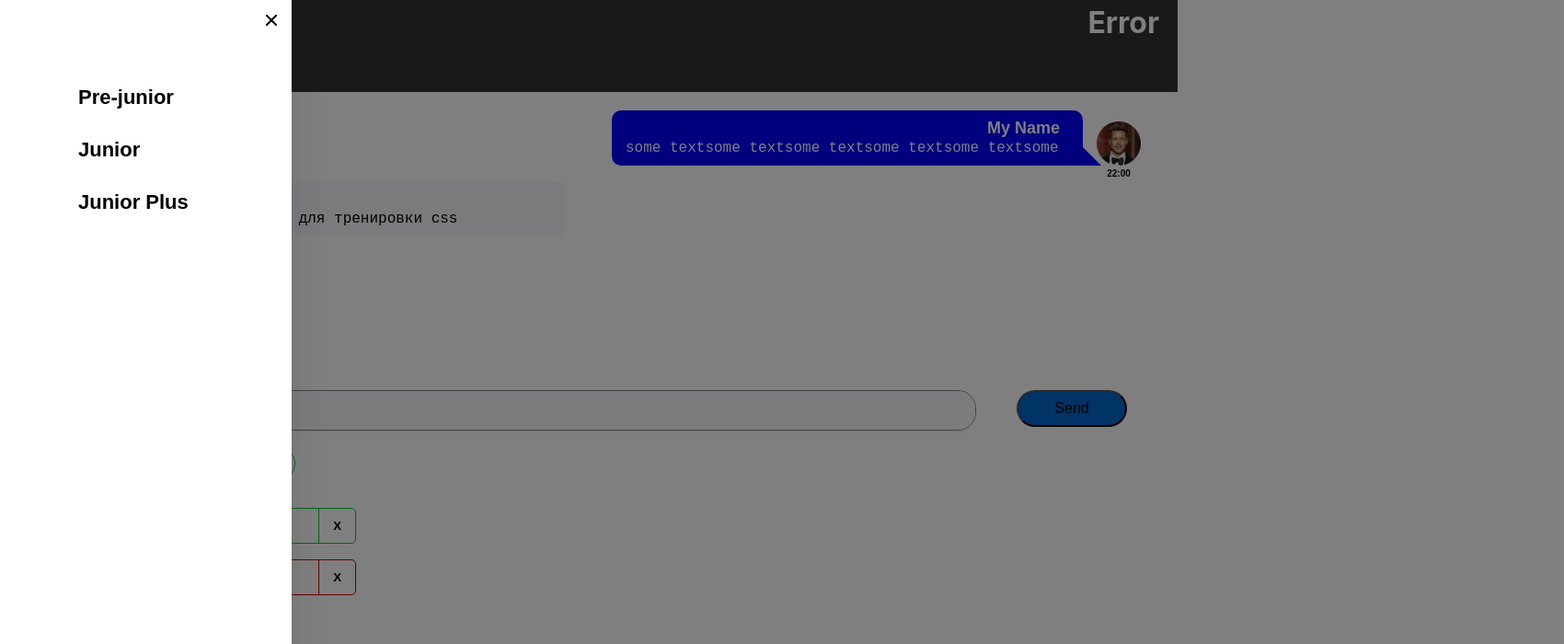
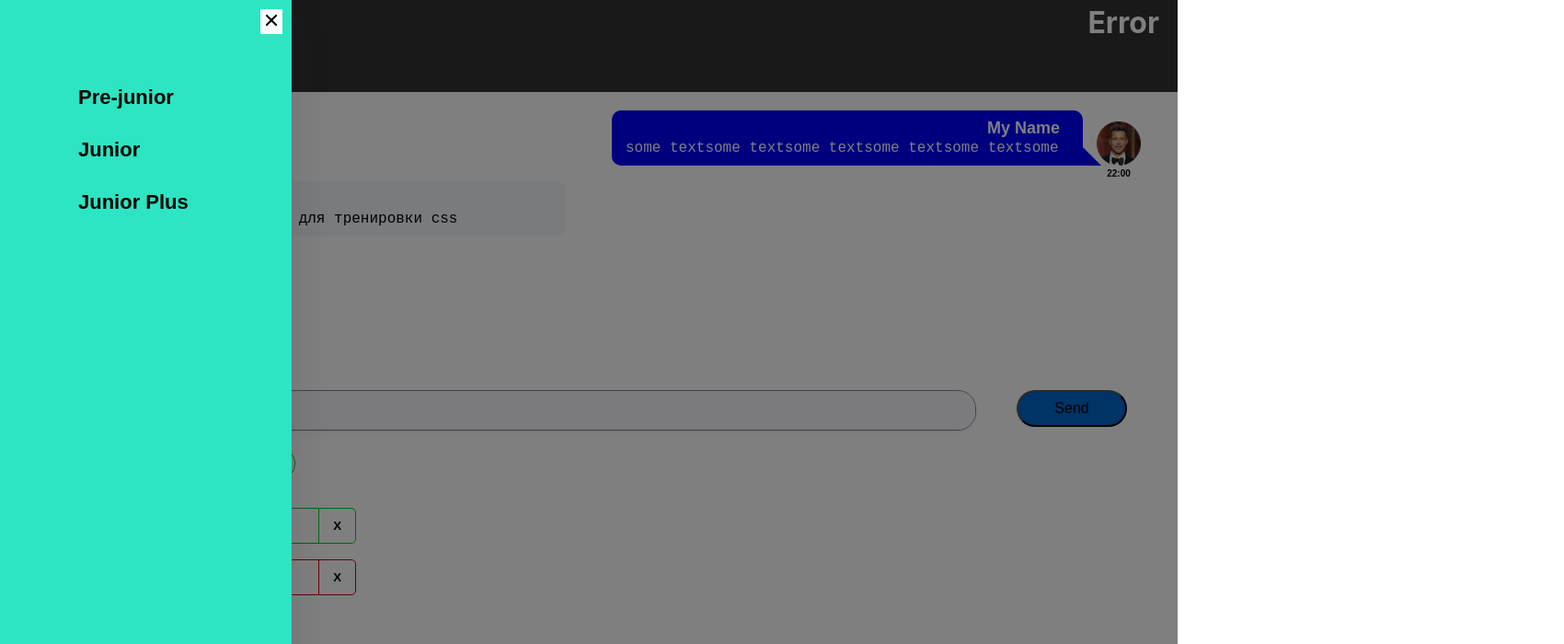
Before and after one commit to Soucron/HWS, a React (Create React App) app: page /#/ in a window 1280 px wide. Both pictures are taken after a click on the picture 85 px from the left and 38 px from the top of the page. Shown: the top 700 px of the page at 92% size, 1700 px wide, since content can reach past the window. Built offline with nearby package versions, Linux system fonts and the light colour scheme.

Commit message:
HWS 5.05 Done

```diff
--- a/src/s2-homeworks/hw05/Pages.tsx
+++ b/src/s2-homeworks/hw05/Pages.tsx
@@ -18,11 +18,11 @@
             <Routes>
                 {/*роутинг будут писать студенты*/}
                 {/*в начале мы попадаем на страницу '/' и переходим сразу на страницу /pre-junior*/}
-                <Route path={'/'} element={<PreJunior/>} />
+                <Route path={'/'} element={<PreJunior/>}/>
                 {/*роуты для /pre-junior, /junior, /junior-plus*/}
-                <Route path={'/pre-junior/'} element={<PreJunior/>}/>
-                <Route path={'/junior/'} element={<Junior/>}/>
-                <Route path={'/junior-plus*/'} element={<JuniorPlus/>}/>
+                <Route path={'/pre-junior'} element={<PreJunior/>}/>
+                <Route path={'/junior'} element={<Junior/>}/>
+                <Route path={'/junior-plus'} element={<JuniorPlus/>}/>
 
                 {/*роут для несуществующей страницы должен отрисовать <Error404 />*/}
                 <Route path='*' element={<Error404/>} />
--- a/src/s2-homeworks/hw05/sidebar/Sidebar.module.css
+++ b/src/s2-homeworks/hw05/sidebar/Sidebar.module.css
@@ -1,5 +1,5 @@
 .sidebar {
-    display: none;
+    display:none;
 }
 
 .sidebar.open {
@@ -9,17 +9,17 @@
     width: 317px;
     z-index: 3;
     position: absolute;
-    background-color: #FFFFFF;
+    background-color: #2de5c2;
     box-shadow: 0px 10px 40px rgba(29, 33, 38, 0.13), 0px 1px 2px rgba(29, 33, 38, 0.1);
 }
 
 .background {
-    width: 1700px;
+    width: 100%;
     height: 100%;
     background-color: black;
     opacity: 50%;
-    z-index: 1;
-    position: absolute;
+    z-index: 2;
+    position: fixed;
 }
 
 .nav {
--- a/src/s2-homeworks/hw05/sidebar/Sidebar.tsx
+++ b/src/s2-homeworks/hw05/sidebar/Sidebar.tsx
@@ -31,7 +31,7 @@
                         id={'hw5-pre-junior-link'}
                         to={PATH.PRE_JUNIOR}
                         onClick={handleClose}
-                        className={({isActive})=> isActive ? '' + s.active  : ''}
+                        className={({isActive})=> isActive ?  s.active  : ''}
                     >
                         Pre-junior
                     </NavLink>
@@ -39,7 +39,7 @@
                         id={'hw5-junior-link'}
                         to={PATH.JUNIOR}
                         onClick={handleClose}
-                        className={({isActive})=> isActive ? '' + s.active  : ''}
+                        className={({isActive})=> isActive ?  s.active  : ''}
                     >
                         Junior
                     </NavLink>
@@ -47,7 +47,7 @@
                         id={'hw5-junior-plus-link'}
                         to={PATH.JUNIOR_PLUS}
                         onClick={handleClose}
-                        className={({isActive})=> isActive ? '' + s.active  : ''}
+                        className={({isActive})=> isActive ?  s.active  : ''}
                     >
                         Junior Plus
                     </NavLink>
```
